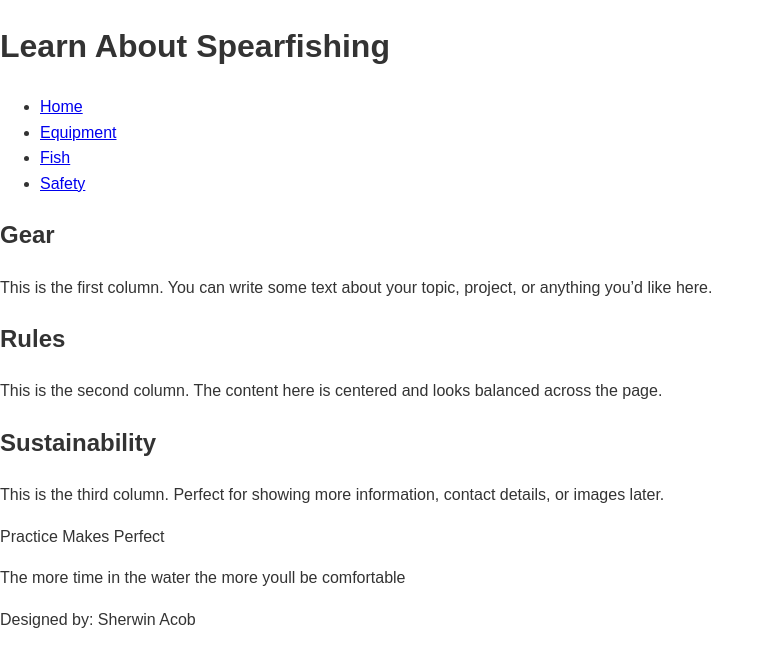
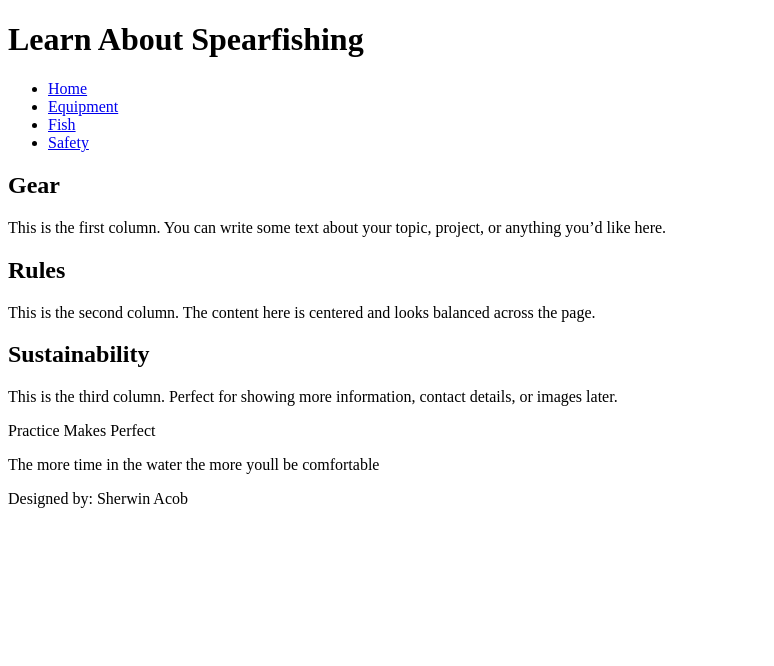
Before and after one commit to ssacob/ssacob.github.io, a plain HTML site: page index.html in a window 1280 px wide. Shown: the whole page, without its empty margins (0-774 px from the left). Drawn offline with Linux system fonts and the light colour scheme.

Commit message:
Update styles.css

```diff
--- a/styles.css
+++ b/styles.css
@@ -1,13 +1,6 @@
-body {
-  margin: 0;
-  font-family: Arial, sans-serif;
-  color: #333;
-  line-height: 1.6;
-}
 
-/* ===== BANNER ===== */
 .banner {
-  background-image: url("Spearfishing.jpg); /* replace with your own image */
+  background-image: url("Spearfishing.jpg);
   background-size: cover;
   background-position: center;
   text-align: center;
@@ -42,15 +35,13 @@ body {
 .banner-text h1 {
   font-size: 3em;
   margin-bottom: 0.3em;
-  text-shadow: 1px 1px 5px rgba(0, 0, 0, 0.5);
 }
 
 .banner-text p {
   font-size: 1.5em;
-  text-shadow: 1px 1px 4px rgba(0, 0, 0, 0.5);
 }
 
-/* ===== MAIN CONTENT ===== */
+
 main {
   display: flex;
   flex-wrap: wrap;
@@ -60,7 +51,6 @@ main {
   padding: 40px 20px;
 }
 
-/* COLUMNS */
 .columns {
   display: flex;
   flex-wrap: wrap;
@@ -73,7 +63,6 @@ main {
 .column {
   background-color: #f5f5f5;
   border-radius: 10px;
-  box-shadow: 0 2px 6px rgba(0,0,0,0.1);
   padding: 30px;
   width: 300px;
   text-align: center;
@@ -84,7 +73,7 @@ main {
   color: #222;
 }
 
-/* SIDEBAR */
+
 .sidebar {
   background-color: #e8f4ff;
   border-radius: 10px;
@@ -95,7 +84,7 @@ main {
   text-align: left;
 }
 
-/* FOOTER */
+
 .footer {
   text-align: center;
   background-color: #222;
@@ -104,9 +93,9 @@ main {
   font-size: 0.9em;
 }
 
-/* ===== RESPONSIVE DESIGN ===== */
 
-/* Tablets and smaller screens */
+
+/* Tablets  */
 @media (max-width: 900px) {
   main {
     flex-direction: column;
@@ -129,8 +118,7 @@ main {
 
 
 }
-
-/* Phones */
+/* phone */
 @media (max-width: 500px) {
   .banner-text h1 {
     font-size: 2em;
```
